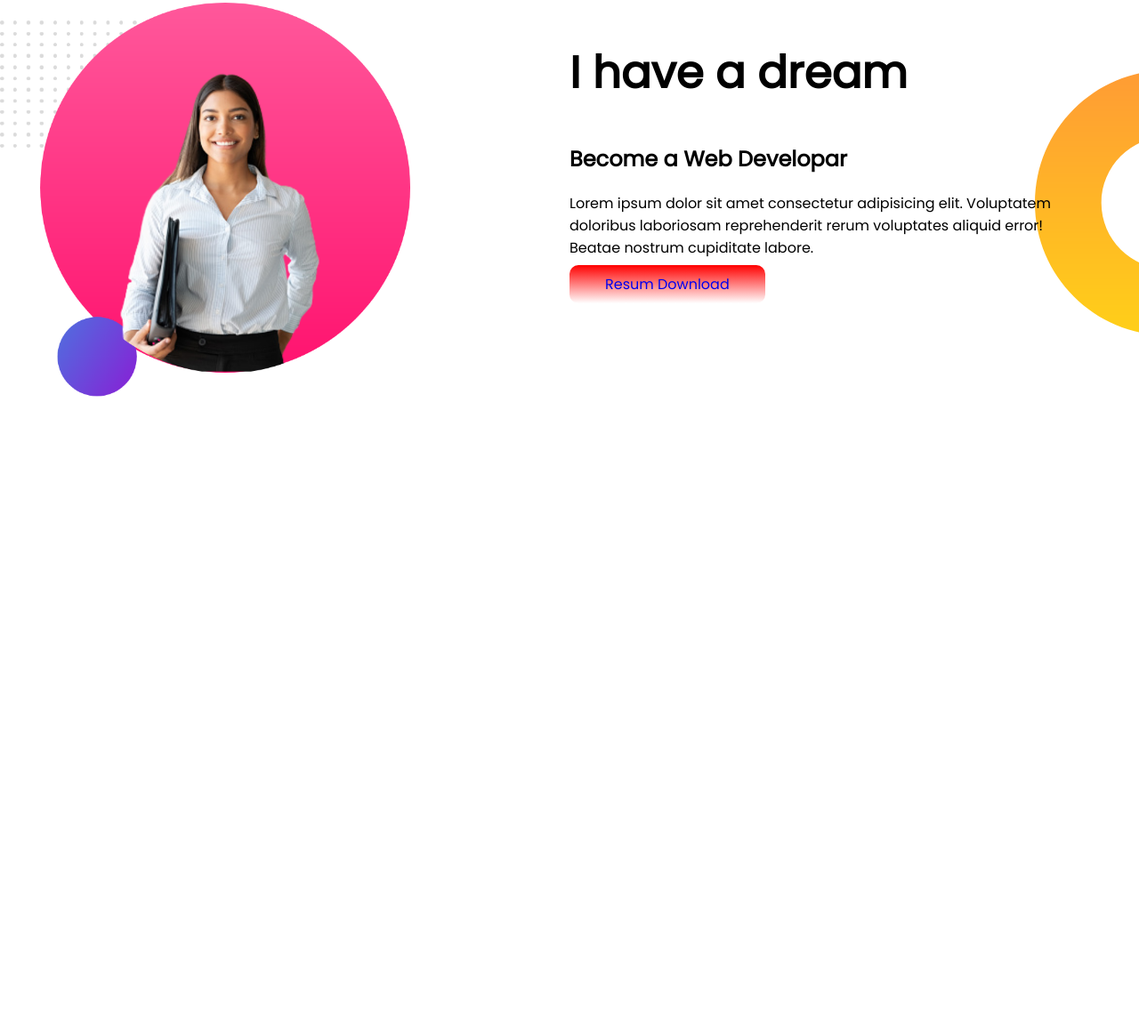
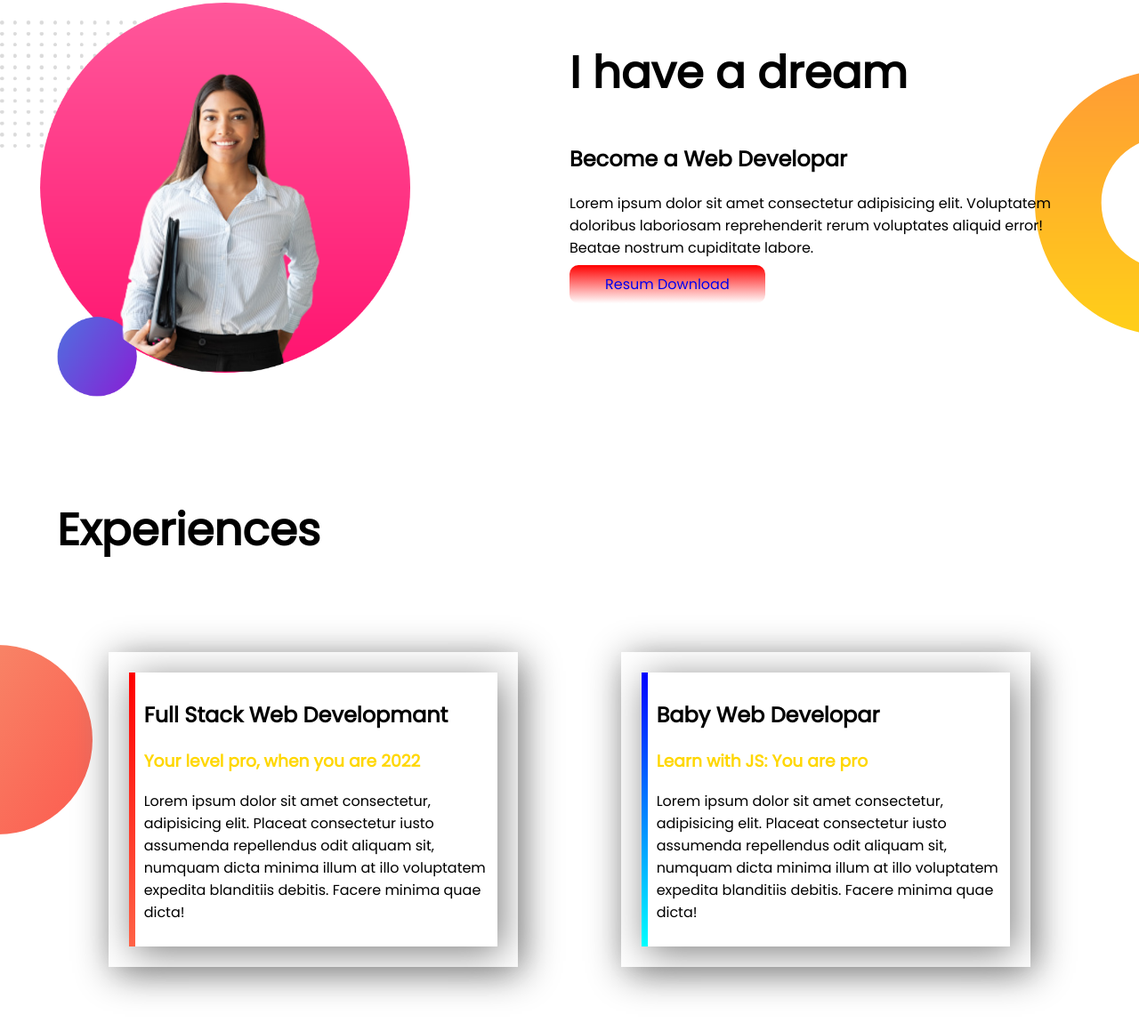
Before and after one commit to sohanakter90/professional_portfolio, a plain HTML site: page index.html in a window 1280 px wide. Shown: the part 720-1879 px from the top of the page at 89% size. Before the commit the page ends 1173 px from the top, so only its background shows below. Drawn offline with Linux system fonts and the light colour scheme.

Commit message:
experience area send

```diff
--- a/index.html
+++ b/index.html
@@ -42,7 +42,32 @@
              nostrum cupiditate labore.</p>
              <a class="link-color" href="https://drive.google.com">Resum Download</a>
         </div>
+     </section>
 
+     <section id="experience-area">
+         <h1>Experiences</h1>
+        <div class="experience-area-part">
+            <div>
+                <div id="fill-stack">
+                    <h2>Full Stack Web Developmant</h2>
+                    <h3>Your level pro, when you are 2022</h3>
+                    <p>Lorem ipsum dolor sit amet consectetur, adipisicing elit. Placeat
+                    consectetur iusto assumenda repellendus odit aliquam sit, numquam dicta
+                    minima illum at illo voluptatem expedita blanditiis debitis. Facere
+                    minima quae dicta!</p>
+                </div>
+            </div>
+            <div>
+               <div id="baby-web">
+                   <h2>Baby Web Developar</h2>
+                   <h3>Learn with JS: You are pro</h3>
+                   <p>Lorem ipsum dolor sit amet consectetur, adipisicing elit. Placeat
+                   consectetur iusto assumenda repellendus odit aliquam sit, numquam dicta
+                   minima illum at illo voluptatem expedita blanditiis debitis. Facere
+                   minima quae dicta!</p>
+                </div>
+            </div>
+        </div>
      </section>
 </body>
 </html>
--- a/style.css
+++ b/style.css
@@ -41,3 +41,32 @@ h1{
 .dream-area-part img{
     width: 80%;
 }
+#experience-area{
+    background-image: url(images/exp-bg.png);
+    background-repeat: no-repeat;
+    background-position: left;
+    padding: 5%;
+}
+.experience-area-part{
+    display: flex;
+}
+.experience-area-part h3{
+    color: gold;
+}
+.experience-area-part div{
+    box-shadow: 5px 7px 40px gray;
+    height: 80%;
+    margin: 5%;
+}
+#fill-stack{
+    border-left: 7px solid;
+    border-image: linear-gradient(180deg, red,tomato);
+    border-image-slice: 1;
+    padding: 10px;
+}
+#baby-web{
+    border-left: 7px solid;
+    border-image: linear-gradient(180deg, blue, cyan);
+    border-image-slice: 1;
+    padding: 10px;
+}
```
